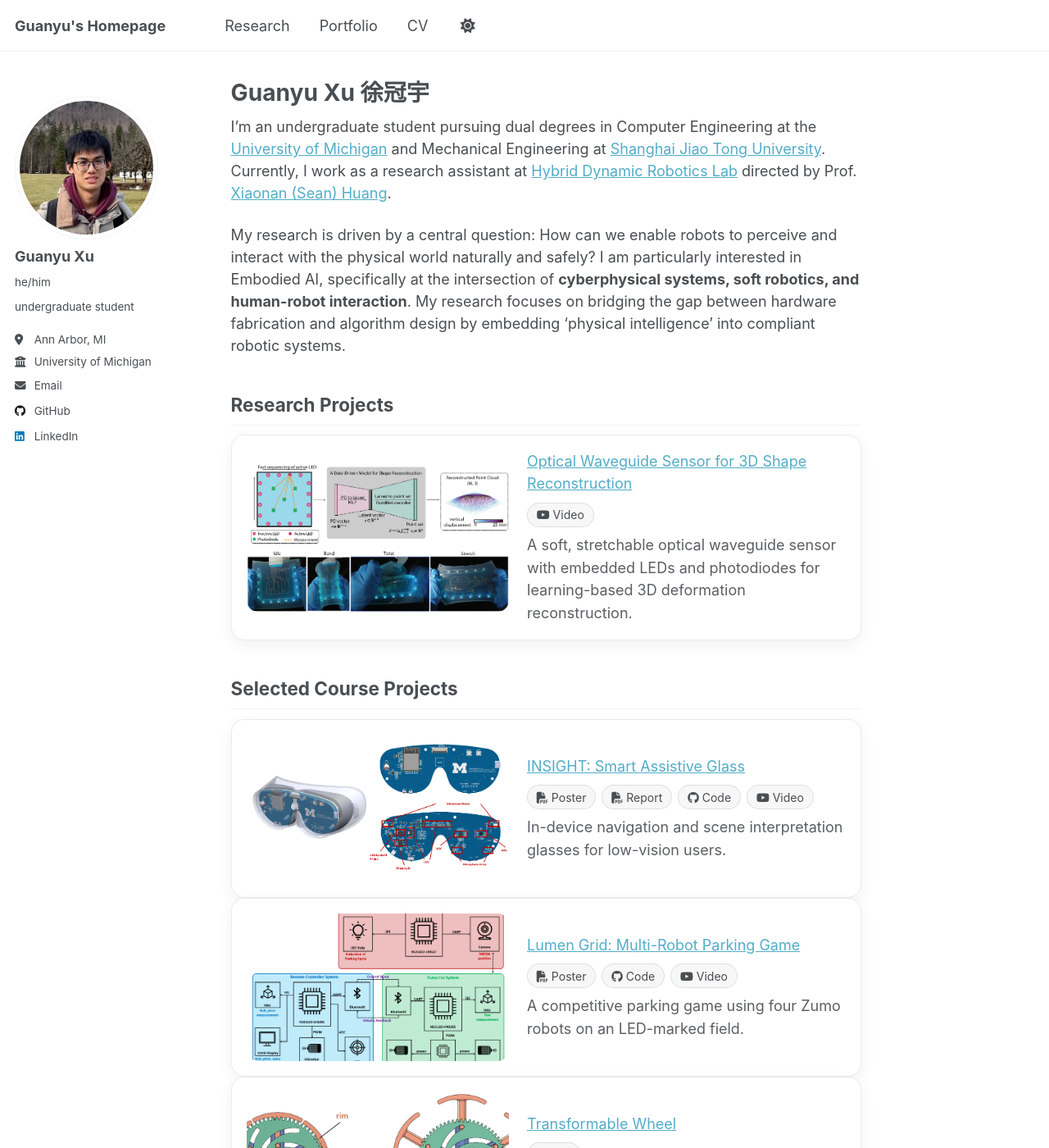
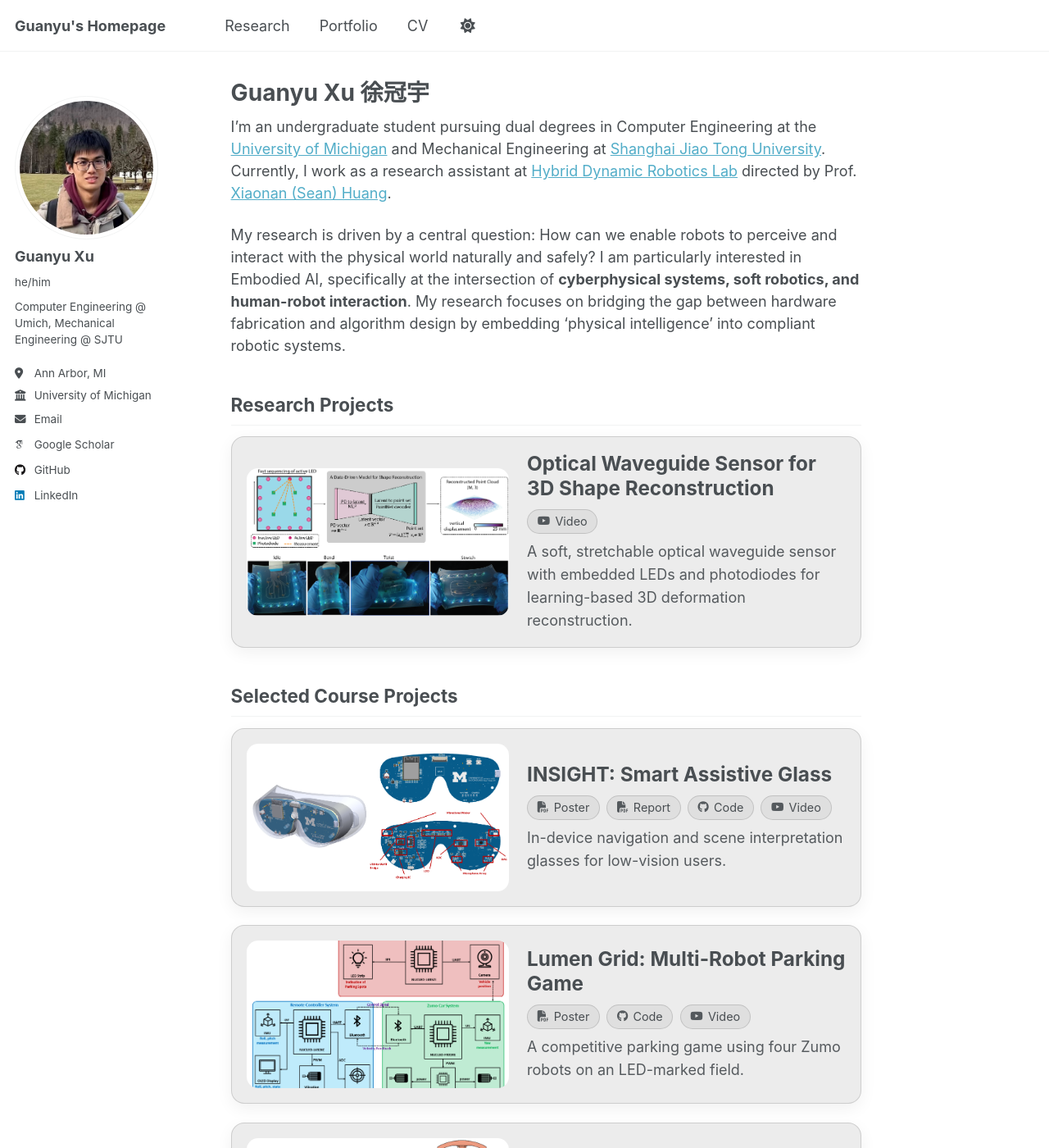
Before and after one commit to XuGuaaaanyu/XuGuaaaanyu.github.io, a Jekyll site: the page built from _pages/about.md, in a window 1280 px wide and 1400 px high. Shown: the whole window at 82% size. Built offline with Jekyll 4.4.1, drawn with Linux system fonts in a browser that asks for light colours; some web fonts are replaced; a script that is not in the unit is left out.

Commit message:
beautify

```diff
--- a/_config.yml
+++ b/_config.yml
@@ -25,7 +25,7 @@ author:
   avatar           : "guanyu_xu.jpg"
   name             : "Guanyu Xu"
   pronouns         : "he/him"
-  bio              : "undergraduate student"
+  bio              : "Computer Engineering @ Umich, Mechanical Engineering @ SJTU"
   location         : "Ann Arbor, MI"
   employer         : "University of Michigan"
   uri              : # URL
@@ -34,7 +34,7 @@ author:
   # Academic websites
   academia         : # URL
   arxiv            : # URL - Update with the correct link to your profile
-  googlescholar    : # URL - Update with the correct link to your profile
+  googlescholar    : "https://scholar.google.com/citations?user=iEe8r_wAAAAJ&hl=en"
   inspire-hep      : # URL
   impactstory      : # URL
   orcid            : # ID - Update with your ORCID iD (e.g. "0000-0002-1825-0097")
--- a/_sass/_custom.scss
+++ b/_sass/_custom.scss
@@ -1,25 +1,137 @@
+/* ==========================================================================
+   Guanyu custom cards (theme-adaptive)
+   - Works for both light/dark and future theme changes
+   - Avoids hard-coded card colors by deriving from theme variables
+   ========================================================================== */
+
+/* ---------- Design tokens + adaptive colors ---------- */
+:root {
+  /* sizing */
+  --gx-radius-lg: 16px;
+  --gx-radius-md: 14px;
+  --gx-card-gap: 1.25rem;
+  --gx-card-pad: 1rem;
+
+  --gx-teaser-w: 320px;
+  --gx-teaser-h: 180px;
+
+  /* shadows (kept subtle; will work on most themes) */
+  --gx-shadow: 0 6px 20px rgba(0, 0, 0, 0.06);
+  --gx-shadow-hover: 0 10px 26px rgba(0, 0, 0, 0.10);
+
+  /* fallback colors (used if color-mix() isn't supported) */
+  --gx-surface: rgba(255, 255, 255, 0.90);
+  --gx-surface-border: rgba(0, 0, 0, 0.10);
+  --gx-pill-bg: rgba(0, 0, 0, 0.04);
+  --gx-pill-border: rgba(0, 0, 0, 0.12);
+}
+
+/* If browser supports color-mix(), derive colors from theme variables.
+   This is what makes the cards "follow the background" across themes. */
+@supports (background: color-mix(in srgb, black 50%, white)) {
+  :root {
+    /* base variables from minimal-mistakes/academicpages (with fallbacks) */
+    --gx-bg: var(--mm-background, #ffffff);
+    --gx-text: var(--mm-text-color, #111111);
+    --gx-border: var(--mm-border-color, rgba(0, 0, 0, 0.12));
+    --gx-link: var(--mm-link-color, var(--mm-link, inherit));
+
+    /* Surface: mostly background, slightly nudged toward text color.
+       In light mode text is dark -> surface becomes a tiny bit darker than bg.
+       In dark mode text is light -> surface becomes a tiny bit lighter than bg.
+       => automatically "harmonizes" with current theme. */
+    --gx-surface: color-mix(in srgb, var(--gx-bg) 92%, var(--gx-text) 8%);
+
+    /* Border: faint line derived from text color (auto adapts) */
+    --gx-surface-border: color-mix(in srgb, var(--gx-text) 14%, transparent);
+
+    /* Pills: very light tint derived from text color */
+    --gx-pill-bg: color-mix(in srgb, var(--gx-text) 6%, transparent);
+    --gx-pill-border: color-mix(in srgb, var(--gx-text) 14%, transparent);
+  }
+}
+
+/* Fallback for dark mode if color-mix() is not available */
+html[data-theme="dark"],
+html.dark,
+body.dark-theme {
+  --gx-surface: rgba(0, 0, 0, 0.28);
+  --gx-surface-border: rgba(255, 255, 255, 0.12);
+  --gx-pill-bg: rgba(255, 255, 255, 0.08);
+  --gx-pill-border: rgba(255, 255, 255, 0.14);
+  --gx-shadow: 0 10px 28px rgba(0, 0, 0, 0.35);
+  --gx-shadow-hover: 0 14px 34px rgba(0, 0, 0, 0.48);
+}
+
+/* ---------- Section entry cards: Projects / Research ---------- */
+.section-cards {
+  display: grid;
+  grid-template-columns: repeat(2, minmax(0, 1fr));
+  gap: 1rem;
+  margin: 1rem 0 1.25rem 0;
+}
+
+.section-card {
+  display: block;
+  padding: 1rem;
+  border-radius: var(--gx-radius-lg);
+  background: var(--gx-surface);
+  border: 1px solid var(--gx-surface-border);
+  color: inherit;
+  text-decoration: none;
+  box-shadow: var(--gx-shadow);
+  transition: transform 120ms ease, box-shadow 120ms ease;
+}
+
+.section-card:hover {
+  transform: translateY(-2px);
+  box-shadow: var(--gx-shadow-hover);
+}
+
+.section-title {
+  font-size: 1.2rem;
+  font-weight: 800;
+}
+
+.section-desc {
+  margin-top: 0.25rem;
+  line-height: 1.5;
+  opacity: 0.92;
+}
+
+/* ---------- Project list container ---------- */
+.project-list {
+  display: flex;
+  flex-direction: column;
+  gap: 1.25rem;
+  margin-top: 0.75rem;
+}
+
+/* ---------- Project card (teaser left + text right) ---------- */
 .project-card {
   display: flex;
   align-items: center;
-  gap: 1.25rem;
-  padding: 1rem;
-  border-radius: 16px;
-  border: 1px solid rgba(0,0,0,0.08);
-  background: rgba(255,255,255,0.9);
-  box-shadow: 0 6px 20px rgba(0,0,0,0.06);
+  gap: var(--gx-card-gap);
+  padding: var(--gx-card-pad);
+  border-radius: var(--gx-radius-lg);
+  background: var(--gx-surface);
+  border: 1px solid var(--gx-surface-border);
+  color: inherit;
+  box-shadow: var(--gx-shadow);
   transition: transform 120ms ease, box-shadow 120ms ease;
 }
 
 .project-card:hover {
   transform: translateY(-2px);
-  box-shadow: 0 10px 26px rgba(0,0,0,0.10);
+  box-shadow: var(--gx-shadow-hover);
 }
 
+/* teaser: fixed size + crop */
 .project-teaser {
-  flex: 0 0 320px;
-  height: 180px;
+  flex: 0 0 var(--gx-teaser-w);
+  height: var(--gx-teaser-h);
   overflow: hidden;
-  border-radius: 14px;
+  border-radius: var(--gx-radius-md);
 }
 
 .project-teaser img {
@@ -29,6 +141,7 @@
   display: block;
 }
 
+/* right content */
 .project-body {
   flex: 1 1 auto;
   min-width: 0;
@@ -37,81 +150,82 @@
   gap: 0.45rem;
 }
 
-.project-title .title-link {
+/* title link: only underline on hover */
+.project-title .title-link,
+.project-title a {
   text-decoration: none;
-  color: inherit;
+  color: var(--gx-link, inherit);
   font-size: 1.35rem;
   font-weight: 700;
   line-height: 1.2;
 }
 
-.project-title .title-link:hover {
+.project-title .title-link:hover,
+.project-title a:hover {
   text-decoration: underline;
 }
 
+/* tags row */
 .project-tags {
   display: flex;
   flex-wrap: wrap;
-  gap: 0.4rem;
+  gap: 0.45rem;
   margin-top: 0.1rem;
 }
 
+/* tag pills */
 .project-tags .tag {
-  display: inline-block;
-  font-size: 0.78rem;
-  padding: 0.18rem 0.60rem;
+  display: inline-flex; /* icon + text align */
+  align-items: center;
+  gap: 0.35rem;
+  font-size: 0.80rem;
+  padding: 0.18rem 0.65rem;
   border-radius: 999px;
-  border: 1px solid rgba(0,0,0,0.10);
-  background: rgba(0,0,0,0.03);
+  border: 1px solid var(--gx-pill-border);
+  background: var(--gx-pill-bg);
+  color: inherit;
   text-decoration: none;
-  color: inherit;
+}
+
+.project-tags .tag i {
+  font-size: 0.95em;
+  opacity: 0.92;
 }
 
 .project-tags .tag:hover {
   text-decoration: none;
-  filter: brightness(0.98);
+  filter: brightness(1.04);
 }
 
+/* description */
 .project-desc {
   font-size: 1rem;
   line-height: 1.55;
-  opacity: 0.90;
+  opacity: 0.92;
 }
 
-.project-tags-page{
+/* tags shown on detail page (under title) */
+.project-tags-page {
   margin: 0.5rem 0 1rem 0;
 }
 
-/* Mobile */
-@media (max-width: 900px) {
-  .project-card { flex-direction: column; align-items: stretch; }
-  .project-teaser { flex: none; width: 100%; height: 220px; }
+/* optional: a bit of spacing for publication/research link pills */
+.pub-tags {
+  margin-top: 0.6rem;
 }
 
-/* ===== Dark mode overrides ===== */
-html[data-theme="dark"] .section-card,
-html[data-theme="dark"] .project-card {
-  background: rgba(25, 25, 25, 0.92);
-  border: 1px solid rgba(255, 255, 255, 0.10);
-  box-shadow: 0 10px 28px rgba(0, 0, 0, 0.55);
+/* ---------- Mobile ---------- */
+@media (max-width: 900px) {
+  .section-cards { grid-template-columns: 1fr; }
+
+  .project-card {
+    flex-direction: column;
+    align-items: stretch;
+  }
+
+  .project-teaser {
+    flex: none;
+    width: 100%;
+    height: 220px;
+  }
 }
-
-html[data-theme="dark"] .section-card:hover,
-html[data-theme="dark"] .project-card:hover {
-  box-shadow: 0 14px 34px rgba(0, 0, 0, 0.70);
-}
-
-html[data-theme="dark"] .project-desc,
-html[data-theme="dark"] .section-desc {
-  opacity: 0.92;
-}
-
-/* tag pills in dark mode */
-html[data-theme="dark"] .project-tags .tag {
-  background: rgba(255, 255, 255, 0.06);
-  border: 1px solid rgba(255, 255, 255, 0.12);
-}
-
-html[data-theme="dark"] .project-tags .tag:hover {
-  filter: brightness(1.08);
-}
```
Also changed, not shown: _research/optical_sensor.md (+1 -1 lines).
